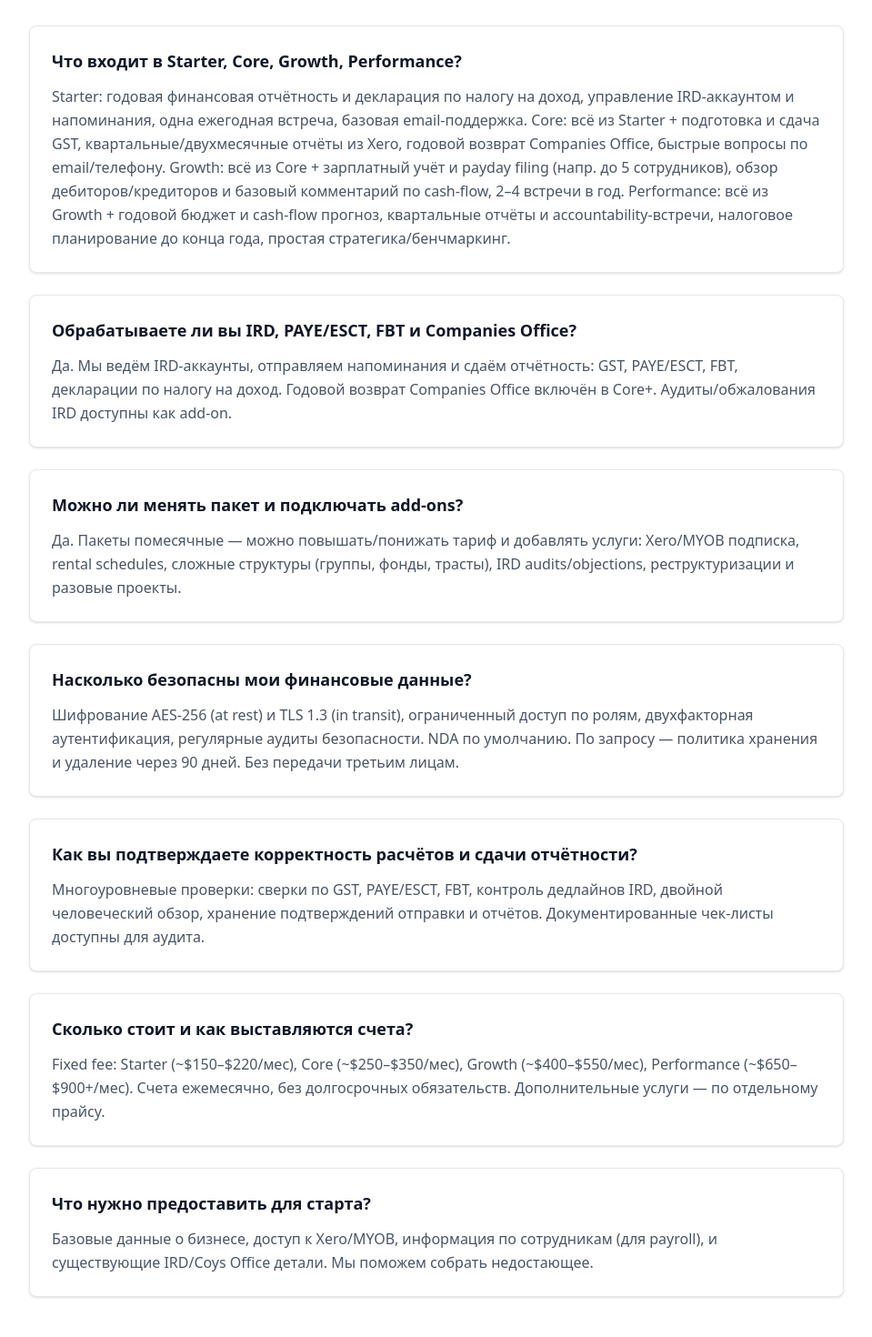
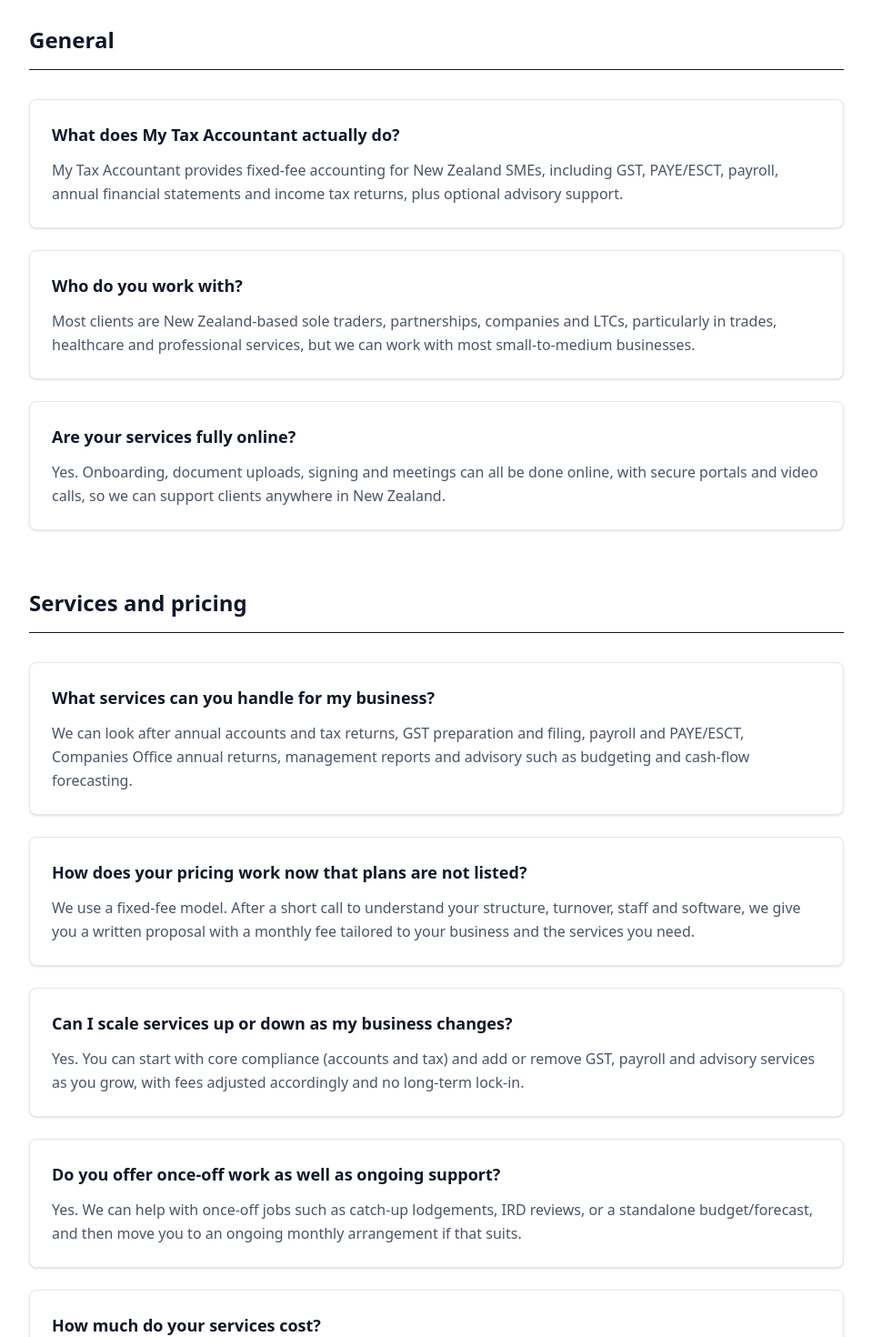
Before and after one commit to stronciy/mytaxaccounting, a Next.js app: page /faq in a window 1280 px wide. Shown: the part 440-1910 px from the top of the page at 91% size, without its empty margins (160-1119 px from the left). Built offline with nearby package versions, Linux system fonts and the light colour scheme; no server answers.

Commit message:
feat: Revamp FAQ content and structure from Russian to English, and refine contact page response time and details.

```diff
--- a/app/(marketing)/contact/page.tsx
+++ b/app/(marketing)/contact/page.tsx
@@ -13,7 +13,7 @@
         <Container>
           <div className='max-w-3xl mx-auto text-center'>
             <h1 className='text-4xl md:text-5xl font-bold text-gray-900 mb-6'>Let&apos;s Talk Accounting</h1>
-            <p className='text-xl text-gray-600'>We typically respond within 4 hours during business hours.</p>
+            <p className='text-xl text-gray-600'>We endeavor to respond with 1 business day.</p>
           </div>
         </Container>
       </Section>
@@ -45,7 +45,7 @@
             </Card>
 
             <div className='space-y-8'>
-              <div>
+              {/* <div>
                 <h3 className='text-xl font-semibold mb-4'>Contact Information</h3>
                 <div className='space-y-3 text-gray-600'>
                   <p>Phone: +64 27 242 3432</p>
@@ -69,7 +69,7 @@
                   <p>Company Status: Registered</p>
                   <p>Entity type: NZ Limited Company</p>
                 </div>
-              </div>
+              </div> */}
 
               <div>
                 <h3 className='text-xl font-semibold mb-4'>Industry Classification(s)</h3>
--- a/app/(marketing)/faq/page.tsx
+++ b/app/(marketing)/faq/page.tsx
@@ -12,41 +12,100 @@
   answer: string
 }
 
-const faqs: FAQItem[] = [
+interface FAQCategory {
+  title: string
+  items: FAQItem[]
+}
+
+const faqCategories: FAQCategory[] = [
   {
-    question: 'Что входит в Starter, Core, Growth, Performance?',
-    answer:
-      'Starter: годовая финансовая отчётность и декларация по налогу на доход, управление IRD‑аккаунтом и напоминания, одна ежегодная встреча, базовая email‑поддержка. Core: всё из Starter + подготовка и сдача GST, квартальные/двухмесячные отчёты из Xero, годовой возврат Companies Office, быстрые вопросы по email/телефону. Growth: всё из Core + зарплатный учёт и payday filing (напр. до 5 сотрудников), обзор дебиторов/кредиторов и базовый комментарий по cash‑flow, 2–4 встречи в год. Performance: всё из Growth + годовой бюджет и cash‑flow прогноз, квартальные отчёты и accountability‑встречи, налоговое планирование до конца года, простая стратегика/бенчмаркинг.',
+    title: 'General',
+    items: [
+      {
+        question: 'What does My Tax Accountant actually do?',
+        answer: 'My Tax Accountant provides fixed‑fee accounting for New Zealand SMEs, including GST, PAYE/ESCT, payroll, annual financial statements and income tax returns, plus optional advisory support.',
       },
       {
-    question: 'Обрабатываете ли вы IRD, PAYE/ESCT, FBT и Companies Office?',
-    answer:
-      'Да. Мы ведём IRD‑аккаунты, отправляем напоминания и сдаём отчётность: GST, PAYE/ESCT, FBT, декларации по налогу на доход. Годовой возврат Companies Office включён в Core+. Аудиты/обжалования IRD доступны как add‑on.',
+        question: 'Who do you work with?',
+        answer: 'Most clients are New Zealand‑based sole traders, partnerships, companies and LTCs, particularly in trades, healthcare and professional services, but we can work with most small‑to‑medium businesses.',
       },
       {
-    question: 'Можно ли менять пакет и подключать add‑ons?',
-    answer:
-      'Да. Пакеты помесячные — можно повышать/понижать тариф и добавлять услуги: Xero/MYOB подписка, rental schedules, сложные структуры (группы, фонды, трасты), IRD audits/objections, реструктуризации и разовые проекты.',
+        question: 'Are your services fully online?',
+        answer: 'Yes. Onboarding, document uploads, signing and meetings can all be done online, with secure portals and video calls, so we can support clients anywhere in New Zealand.',
+      },
+    ],
   },
   {
-    question: 'Насколько безопасны мои финансовые данные?',
-    answer:
-      'Шифрование AES‑256 (at rest) и TLS 1.3 (in transit), ограниченный доступ по ролям, двухфакторная аутентификация, регулярные аудиты безопасности. NDA по умолчанию. По запросу — политика хранения и удаление через 90 дней. Без передачи третьим лицам.',
+    title: 'Services and pricing',
+    items: [
+      {
+        question: 'What services can you handle for my business?',
+        answer: 'We can look after annual accounts and tax returns, GST preparation and filing, payroll and PAYE/ESCT, Companies Office annual returns, management reports and advisory such as budgeting and cash‑flow forecasting.',
       },
       {
-    question: 'Как вы подтверждаете корректность расчётов и сдачи отчётности?',
-    answer:
-      'Многоуровневые проверки: сверки по GST, PAYE/ESCT, FBT, контроль дедлайнов IRD, двойной человеческий обзор, хранение подтверждений отправки и отчётов. Документированные чек‑листы доступны для аудита.',
+        question: 'How does your pricing work now that plans are not listed?',
+        answer: 'We use a fixed‑fee model. After a short call to understand your structure, turnover, staff and software, we give you a written proposal with a monthly fee tailored to your business and the services you need.',
       },
       {
-    question: 'Сколько стоит и как выставляются счета?',
-    answer:
-      'Fixed fee: Starter (~$150–$220/мес), Core (~$250–$350/мес), Growth (~$400–$550/мес), Performance (~$650–$900+/мес). Счета ежемесячно, без долгосрочных обязательств. Дополнительные услуги — по отдельному прайсу.',
+        question: 'Can I scale services up or down as my business changes?',
+        answer: 'Yes. You can start with core compliance (accounts and tax) and add or remove GST, payroll and advisory services as you grow, with fees adjusted accordingly and no long‑term lock‑in.',
       },
       {
-    question: 'Что нужно предоставить для старта?',
-    answer:
-      'Базовые данные о бизнесе, доступ к Xero/MYOB, информация по сотрудникам (для payroll), и существующие IRD/Coys Office детали. Мы поможем собрать недостающее.',
+        question: 'Do you offer once‑off work as well as ongoing support?',
+        answer: 'Yes. We can help with once‑off jobs such as catch‑up lodgements, IRD reviews, or a standalone budget/forecast, and then move you to an ongoing monthly arrangement if that suits.',
+      },
+      {
+        question: 'How much do your services cost?',
+        answer: 'Our fees are based on your entity type and annual turnover, with clear price bands. For example, annual compliance for trading entities (sole trader, partnership, company or trust) typically starts from around $300–$1,000 per year for smaller businesses and scales in steps up to $8,000 per year for entities with turnovers up to $5m (excl. GST). Bookkeeping, payroll, GST‑only, individual returns and tax advisory are priced separately using fixed menus, so you can see exactly what each service costs before you start.',
+      },
+    ],
+  },
+  {
+    title: 'GST, payroll and tax',
+    items: [
+      {
+        question: 'Can you take over my GST and PAYE/ESCT filings?',
+        answer: 'Yes. For clients who opt in, we prepare and file your GST returns, run payroll, process PAYE/ESCT and handle payday filing with IRD so deadlines are not missed.',
+      },
+      {
+        question: 'Do you handle Companies Office and annual returns?',
+        answer: 'Yes. We can manage Companies Office annual returns and basic company maintenance, including director/shareholder updates, as part of your engagement.',
+      },
+      {
+        question: 'Can you help if I am behind with IRD or have penalties?',
+        answer: 'Yes. We regularly help clients catch up overdue GST, PAYE/ESCT and income tax, correct past filings and put in place processes to avoid future penalties. Audit/objection support is available where needed.',
+      },
+    ],
+  },
+  {
+    title: 'Onboarding and process',
+    items: [
+      {
+        question: 'How does onboarding work?',
+        answer: 'After you accept our proposal, we gather basic details, connect your Xero/MYOB file, review your IRD and Companies Office records, and realign your chart of accounts and deadlines so that future filings are on time.',
+      },
+      {
+        question: 'Which accounting software do you support?',
+        answer: 'We primarily work with Xero and MYOB, with direct integrations for bookkeeping, reporting and GST; we can discuss other systems on request.',
+      },
+      {
+        question: 'How often will I hear from you?',
+        answer: 'You’ll receive reminders and updates around each GST, payroll and year‑end cycle, plus scheduled review meetings depending on the level of support you choose (for example, annual or quarterly check‑ins).',
+      },
+    ],
+  },
+  {
+    title: 'Security and data',
+    items: [
+      {
+        question: 'How do you keep my data secure?',
+        answer: 'We use encrypted client portals (TLS 1.3 in transit, AES‑256 at rest), role‑based access, MFA and audit logs. Engagements include confidentiality and, if requested, data‑deletion options after set periods.',
+      },
+      {
+        question: 'Can you work directly with my bookkeeper or advisor?',
+        answer: 'Yes. We can liaise with your internal or external bookkeeper, finance manager or advisor to divide responsibilities and keep everyone working from the same numbers.',
+      },
+    ],
   },
 ]
 
@@ -59,16 +118,23 @@
             <h1 className="text-4xl md:text-5xl font-bold text-gray-900 mb-6">
               Frequently Asked Questions
             </h1>
-            <p className="text-xl text-gray-600">Everything you need to know about our accounting services.</p>
+            <p className="text-xl text-gray-600">
+              Everything you need to know about our accounting services.
+            </p>
           </div>
         </Container>
       </Section>
 
       <Section background="white">
         <Container>
-          <div className="max-w-4xl mx-auto">
+          <div className="max-w-4xl mx-auto space-y-16">
+            {faqCategories.map((category, catIndex) => (
+              <div key={catIndex}>
+                <h2 className="text-2xl font-bold text-gray-900 mb-8 border-b pb-4">
+                  {category.title}
+                </h2>
                 <div className="space-y-6">
-              {faqs.map((faq, index) => (
+                  {category.items.map((faq, index) => (
                     <div
                       key={index}
                       className="bg-white border border-gray-200 p-6 rounded-lg shadow-sm hover:shadow-md transition-shadow"
@@ -76,10 +142,14 @@
                       <h3 className="text-lg font-semibold text-gray-900 mb-3">
                         {faq.question}
                       </h3>
-                  <p className="text-gray-600 leading-relaxed">{faq.answer}</p>
+                      <p className="text-gray-600 leading-relaxed">
+                        {faq.answer}
+                      </p>
                     </div>
                   ))}
                 </div>
+              </div>
+            ))}
           </div>
         </Container>
       </Section>
@@ -91,7 +161,8 @@
               Still have questions?
             </h2>
             <p className="text-gray-600 mb-8">
-              Our team is here to help. Reach out and we will get back to you within 24 hours.
+              Our team is here to help. Reach out and we will get back to you
+              within 24 hours.
             </p>
             <div className="flex flex-col sm:flex-row gap-4 justify-center">
               <Link href="/contact">
@@ -100,7 +171,9 @@
                 </Button>
               </Link>
               <Link href="/pricing">
-                <Button variant="outline" size="lg">See Price List</Button>
+                <Button variant="outline" size="lg">
+                  See Price List
+                </Button>
               </Link>
             </div>
           </div>
```
Also changed, not shown: app/page.tsx (+4 -7 lines), 1 other file (tests, documents, lock files or other folders). Lines whose indentation alone changed are shown as unchanged.
